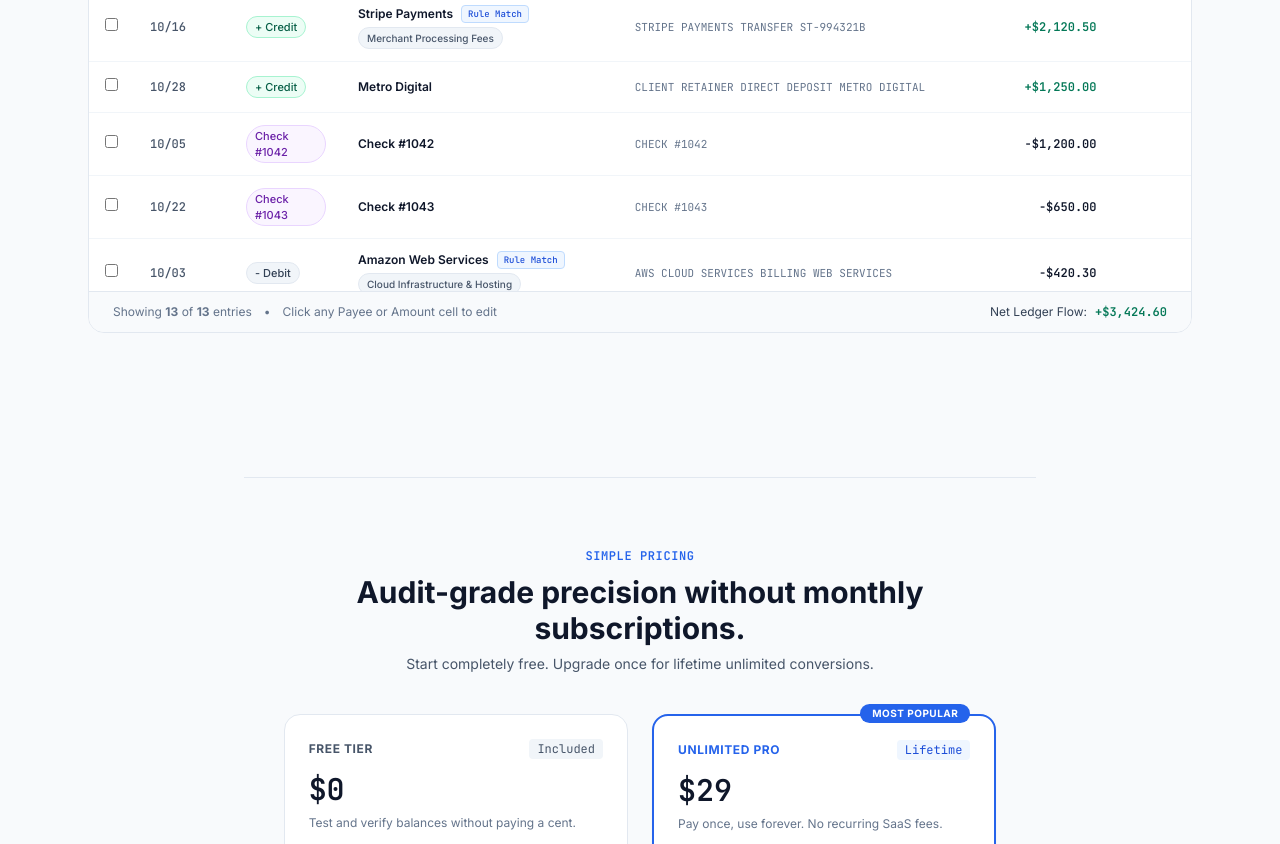
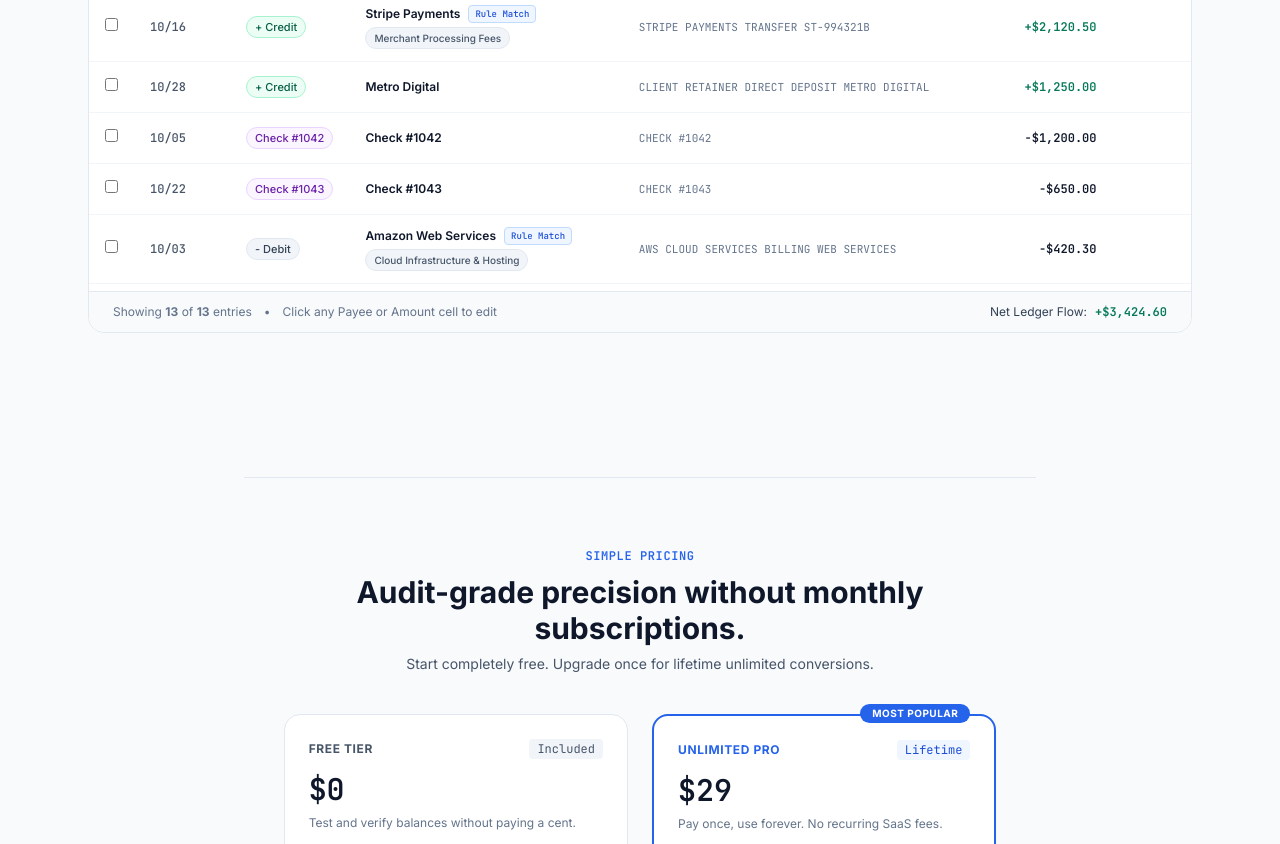
Before and after one commit to LegenNight/statement-forge, a Next.js app: page / in a window 1280 px wide. Shown: the part 1880-2724 px from the top of the page. Built offline with nearby package versions, Linux system fonts and the light colour scheme.

Commit message:
fix: add whitespace-nowrap to transaction type badges

```diff
--- a/src/components/StatementForgeApp.tsx
+++ b/src/components/StatementForgeApp.tsx
@@ -1645,17 +1645,17 @@ export default function StatementForgeApp() {
                         {/* Type Badge */}
                         <td className="w-28 px-4 py-3">
                           {isCredit && (
-                            <span className="inline-flex items-center px-2 py-0.5 rounded-full text-[11px] font-medium bg-emerald-50 text-emerald-800 border border-emerald-200">
+                            <span className="inline-flex items-center whitespace-nowrap px-2 py-0.5 rounded-full text-[11px] font-medium bg-emerald-50 text-emerald-800 border border-emerald-200">
                               + Credit
                             </span>
                           )}
                           {!isCredit && !isCheck && (
-                            <span className="inline-flex items-center px-2 py-0.5 rounded-full text-[11px] font-medium bg-slate-100 text-slate-700 border border-slate-200">
+                            <span className="inline-flex items-center whitespace-nowrap px-2 py-0.5 rounded-full text-[11px] font-medium bg-slate-100 text-slate-700 border border-slate-200">
                               - Debit
                             </span>
                           )}
                           {isCheck && (
-                            <span className="inline-flex items-center px-2 py-0.5 rounded-full text-[11px] font-medium bg-purple-50 text-purple-800 border border-purple-200">
+                            <span className="inline-flex items-center whitespace-nowrap px-2 py-0.5 rounded-full text-[11px] font-medium bg-purple-50 text-purple-800 border border-purple-200">
                               Check {tx.checkNumber ? (isRedacted ? '#••••' : `#${tx.checkNumber}`) : ''}
                             </span>
                           )}
```
